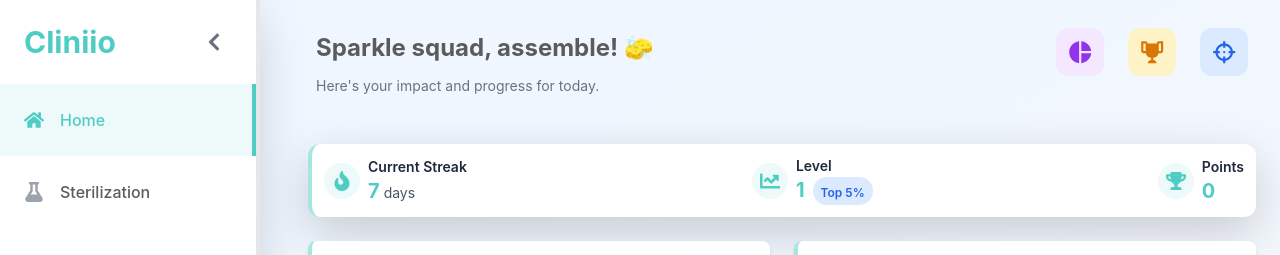
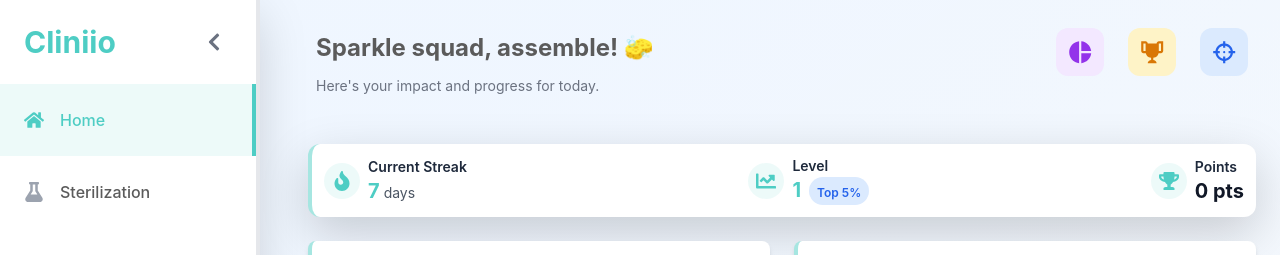
Before and after one commit to kiminator-commits/cliniio2.0, a React (Vite) app: page /home in a window 1280 px wide. Shown: the top 255 px of the page. Built offline with nearby package versions, Linux system fonts and the light colour scheme.

Commit message:
refactor(gamification): extract PointsDisplay from GamificationStats

```diff
--- a/src/components/Dashboard/GamificationStats.tsx
+++ b/src/components/Dashboard/GamificationStats.tsx
@@ -1,5 +1,6 @@
 import { FaFire, FaChartLine, FaTrophy } from 'react-icons/fa';
 import { HOME_SECTION_TITLES } from '@/pages/Home/constants/homeConstants';
+import { PointsDisplay } from '@/pages/Home/components/Gamification/PointsDisplay';
 
 interface GamificationData {
   streak: number;
@@ -85,9 +86,7 @@
           <div className="ml-2">
             <h2 className="text-sm font-semibold text-[#1e293b]">Points</h2>
             <div className="flex items-baseline">
-              <span className="text-xl font-bold text-[#4ECDC4]">
-                {gamificationData.totalScore}
-              </span>
+              <PointsDisplay points={gamificationData.totalScore} />
             </div>
           </div>
         </div>
--- /dev/null
+++ b/src/pages/Home/components/Gamification/PointsDisplay.tsx
@@ -0,0 +1,9 @@
+import React from 'react';
+
+type Props = {
+  points: number;
+};
+
+export const PointsDisplay = ({ points }: Props) => {
+  return <div className="text-xl font-bold">{points} pts</div>;
+};
```
